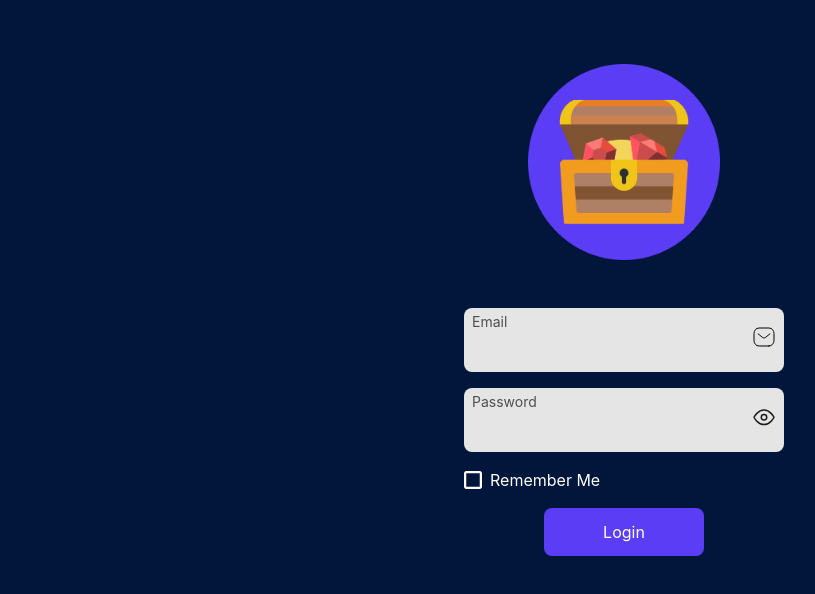
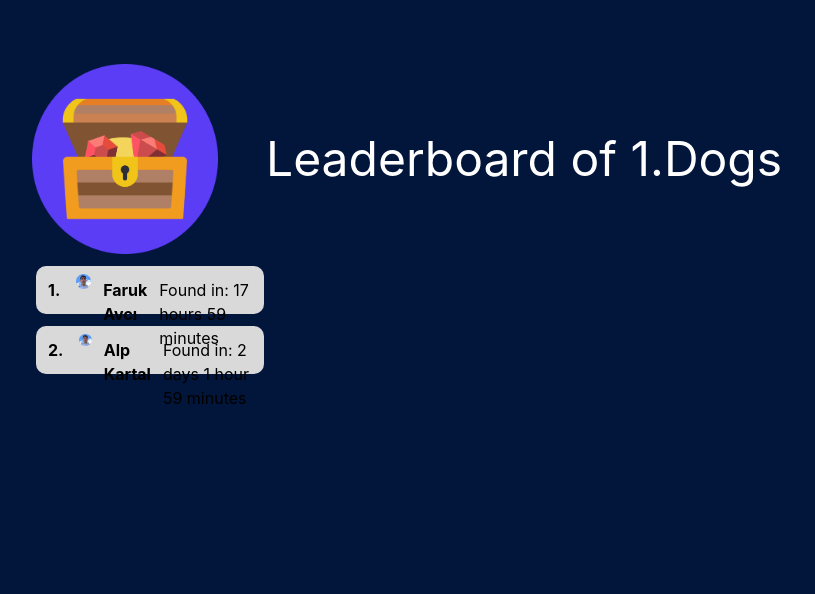
Before and after one commit to ITUMasters/treasure-web, a React (Create React App) app: page / in a window 1280 px wide. Shown: the top 594 px of the page, without its empty margins (16-831 px from the left). Built offline with nearby package versions, Linux system fonts and the light colour scheme.

Commit message:
feat: Createds and Leaderboard
Createds and Leaderboard pages are added.

```diff
--- a/src/App.tsx
+++ b/src/App.tsx
@@ -7,6 +7,8 @@ import { TreasureCreationPage } from "./pages/TreasureCreationPage";
 import { LoginPage } from "./pages/LoginPage";
 import { MainPage } from "./pages/MainPage";
 import { PATHS } from "./consts/paths";
+import { Createds } from "./pages/Createds";
+import { Leaderboard } from "./pages/Leaderboard";
 
 function App() {
   return (
@@ -26,8 +28,10 @@ function AppWithRecoil() {
         path={PATHS.TREASUREFABRICATION}
         element={<TreasureCreationPage />}
       />
-      <Route path={PATHS.LOGIN} element={<LoginPage />} />
+      <Route path={PATHS.LOGIN} element={<Leaderboard />} />
       <Route path={PATHS.MAINPAGE} element={<MainPage />} />
+      <Route path={PATHS.CREATEDS} element={<Createds />} />
+      <Route path={PATHS.LEADERBOARD} element={<Leaderboard />} />
       <Route path="*" element={<LoginPage />} />
     </Routes>
   );
--- a/src/consts/paths.ts
+++ b/src/consts/paths.ts
@@ -3,4 +3,6 @@ export const PATHS = {
   MAINPAGE: "/main",
   TREASUREFABRICATION: "/treasureFabrication",
   MAP: "/map",
+  CREATEDS: "createds",
+  LEADERBOARD: "leaderboard",
 };
--- /dev/null
+++ b/src/pages/Createds.tsx
@@ -0,0 +1,37 @@
+import React from "react";
+import { Button } from "../ui/Button";
+import { useNavigate } from "react-router-dom";
+import { PATHS } from "../consts/paths";
+import { CreatedTreasureCard } from "../ui/CreatedTreasureCard";
+
+export function Createds() {
+  const navigate = useNavigate();
+  return (
+    <div className="bg-bgColor h-screen flex flex-col">
+      <div className="flex flex-row items-center mt-16 ml-12">
+        <img
+          src={require("../assets/images/LOGO.png")}
+          alt="logo"
+          width={186}
+          height={140}
+        />
+        <p className="text-white text-5xl ml-12">Created Treasures</p>
+      </div>
+
+      <div className="">
+        <CreatedTreasureCard
+          id={1}
+          name={"Bee Road"}
+          difficulty={"Medium"}
+          timeLeft={"Time Left: 4 days 2 hours 32 mins"}
+        ></CreatedTreasureCard>
+        <CreatedTreasureCard
+          id={2}
+          name={"Dogs"}
+          difficulty={"Easy"}
+          timeLeft={"Time Left: 14 mins"}
+        ></CreatedTreasureCard>
+      </div>
+    </div>
+  );
+}
--- /dev/null
+++ b/src/pages/Leaderboard.tsx
@@ -0,0 +1,36 @@
+import React from "react";
+import { Button } from "../ui/Button";
+import { useNavigate } from "react-router-dom";
+import { PATHS } from "../consts/paths";
+import { CreatedTreasureCard } from "../ui/CreatedTreasureCard";
+import { LeaderboardCard } from "../ui/Leaderboard";
+
+export function Leaderboard() {
+  const navigate = useNavigate();
+  return (
+    <div className="bg-bgColor h-screen flex flex-col">
+      <div className="flex flex-row items-center mt-16 ml-12">
+        <img
+          src={require("../assets/images/LOGO.png")}
+          alt="logo"
+          width={186}
+          height={140}
+        />
+        <p className="text-white text-5xl ml-12">Leaderboard of 1.Dogs</p>
+      </div>
+
+      <div className="">
+        <LeaderboardCard
+          rank={1}
+          name={"Faruk Avcı"}
+          finishTime={"Found in: 17 hours 59 minutes"}
+        ></LeaderboardCard>
+        <LeaderboardCard
+          rank={2}
+          name={"Alp Kartal"}
+          finishTime={"Found in: 2 days 1 hour 59 minutes"}
+        ></LeaderboardCard>
+      </div>
+    </div>
+  );
+}
--- /dev/null
+++ b/src/ui/CreatedTreasureCard.tsx
@@ -0,0 +1,86 @@
+import {
+  ImCheckboxChecked,
+  ImCheckboxUnchecked,
+  ImConfused,
+} from "react-icons/im";
+import { Button } from "./Button";
+import { Icons } from "./Icons";
+type CreatedTreasureCardProps = {
+  id: number;
+  name: string;
+  difficulty: string;
+  timeLeft: string;
+};
+export function CreatedTreasureCard({
+  id,
+  name,
+  difficulty,
+  timeLeft,
+}: CreatedTreasureCardProps) {
+  var difficultyColor = "#30B526";
+  if (difficulty == "Medium") {
+    difficultyColor = "#FF950F";
+  } else if (difficulty == "Hard") {
+    difficultyColor = "#E8311A";
+  }
+  return (
+    <div
+      style={{
+        backgroundColor: "#D9D9D9",
+        marginLeft: 52,
+        marginRight: 400,
+        marginTop: 12,
+        height: 48,
+        borderRadius: 10,
+      }}
+    >
+      <div className="flex flex-row">
+        <div style={{ width: 160, marginTop: 12, marginLeft: 16 }}>
+          <p style={{ fontWeight: "bold" }} className="text-black text-5l ">
+            {id}. {name}
+          </p>
+        </div>
+
+        <div
+          style={{
+            width: 64,
+            marginTop: 12,
+            marginLeft: 64,
+          }}
+        >
+          <p
+            style={{
+              color: difficultyColor,
+              fontWeight: "bold",
+            }}
+            className="text-black text-5l"
+          >
+            {difficulty}
+          </p>
+        </div>
+
+        <div style={{ width: 260, marginTop: 12, marginLeft: 64 }}>
+          <p className="text-black text-bold text-5l">{timeLeft}</p>
+        </div>
+
+        <div style={{ width: 96, marginTop: 8, marginLeft: 64 }}>
+          <div className="w-24">
+            <Button size="small">Edit</Button>
+          </div>
+        </div>
+
+        <div style={{ width: 96, marginTop: 8, marginLeft: 64 }}>
+          <div className="w-24">
+            <Button size="small">Start</Button>
+          </div>
+        </div>
+
+        <div style={{ width: 32, marginTop: 8, marginLeft: 64 }}>
+          <div className="w-24">
+            <Icons icon="leaderboard" width="32" height="32"></Icons>
+          </div>
+        </div>
+      </div>
+    </div>
+  );
+}
--- a/src/ui/Icons.tsx
+++ b/src/ui/Icons.tsx
@@ -2,8 +2,9 @@ import React from "react";
 import { ReactComponent as MailboxIcon } from "../assets/icons/Mailbox.svg";
 import { ReactComponent as EyeOnIcon } from "../assets/icons/EyeOn.svg";
 import { ReactComponent as EyeOffIcon } from "../assets/icons/EyeOff.svg";
+import { ReactComponent as LeaderboardIcon } from "../assets/icons/Leaderboard.svg";
 
-export type IconTypes = "mailbox" | "eyeOn" | "eyeOff";
+export type IconTypes = "mailbox" | "eyeOn" | "eyeOff" | "leaderboard";
 
 type IconProps = {
   icon: IconTypes;
@@ -33,6 +34,13 @@ export function Icons({ icon, width, height, onIconClick }: IconProps) {
           <EyeOffIcon width={width} height={height} />
         </button>
       );
+
+    case "leaderboard":
+      return (
+        <button onClick={onIconClick}>
+          <LeaderboardIcon width={width} height={height} />
+        </button>
+      );
     default:
       return (
         <button onClick={onIconClick}>
--- /dev/null
+++ b/src/ui/Leaderboard.tsx
@@ -0,0 +1,56 @@
+import {
+  ImCheckboxChecked,
+  ImCheckboxUnchecked,
+  ImConfused,
+} from "react-icons/im";
+import { Button } from "./Button";
+import { Icons } from "./Icons";
+type LeaderboardCardProps = {
+  rank: number;
+  name: string;
+  finishTime: string;
+};
+export function LeaderboardCard({
+  rank,
+  name,
+  finishTime,
+}: LeaderboardCardProps) {
+  return (
+    <div
+      className="flex flex-row"
+      style={{
+        backgroundColor: "#D9D9D9",
+        marginLeft: 52,
+        marginRight: 1000,
+        marginTop: 12,
+        height: 48,
+        borderRadius: 10,
+      }}
+    >
+      <div style={{ marginLeft: 12, marginTop: 12, fontWeight: "bold" }}>
+        <p className="text-black text-5s">{rank}.</p>
+      </div>
+      <div
+        style={{
+          width: 32,
+          marginLeft: 16,
+        }}
+      >
+        <div style={{ marginTop: 8 }}>
+          <img
+            src={require("../assets/images/alpImage.png")}
+            alt="logo"
+            width={32}
+            height={32}
+          />
+        </div>
+      </div>
+      <div style={{ marginLeft: 12, marginTop: 12, fontWeight: "bold" }}>
+        <p className="text-black text-5s">{name}</p>
+      </div>
+      <div style={{ marginLeft: 12, marginTop: 12 }}>
+        <p className="text-black text-5s">{finishTime}</p>
+      </div>
+    </div>
+  );
+}
```
Also changed, not shown: src/assets/icons/Leaderboard.svg (added), src/assets/images/alpImage.png (added).
